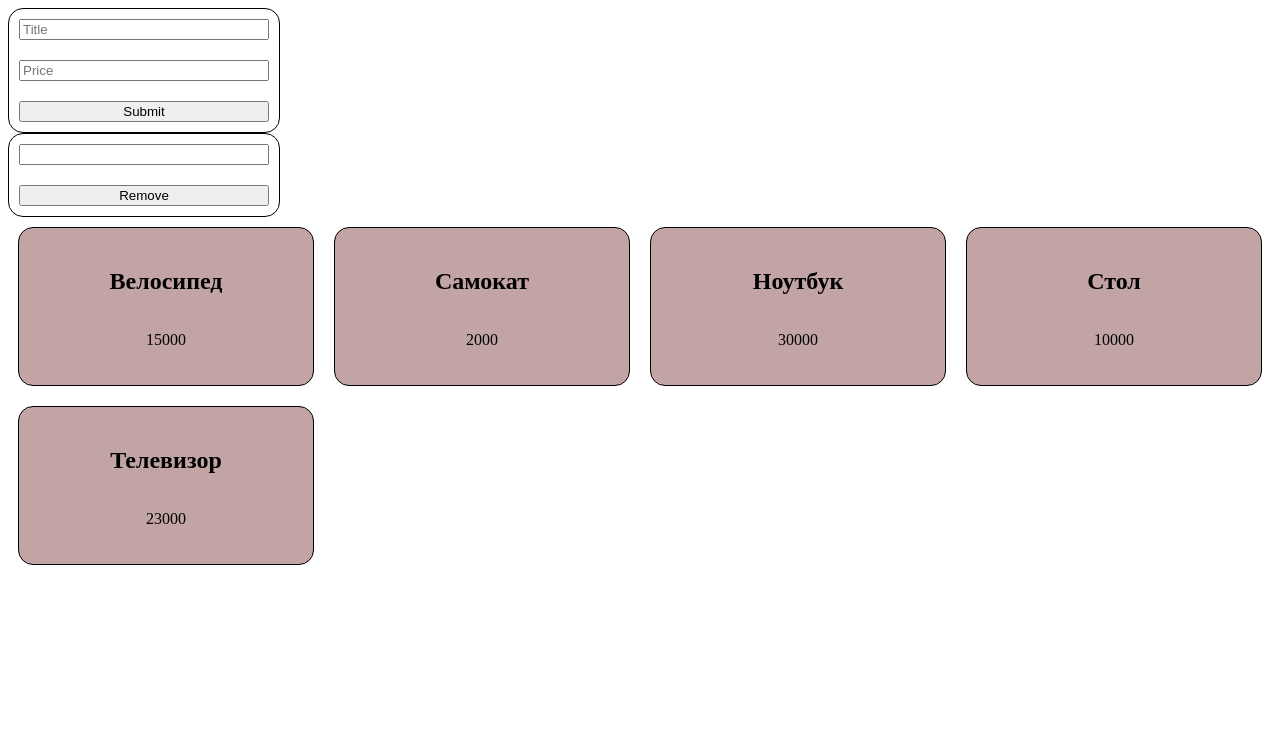
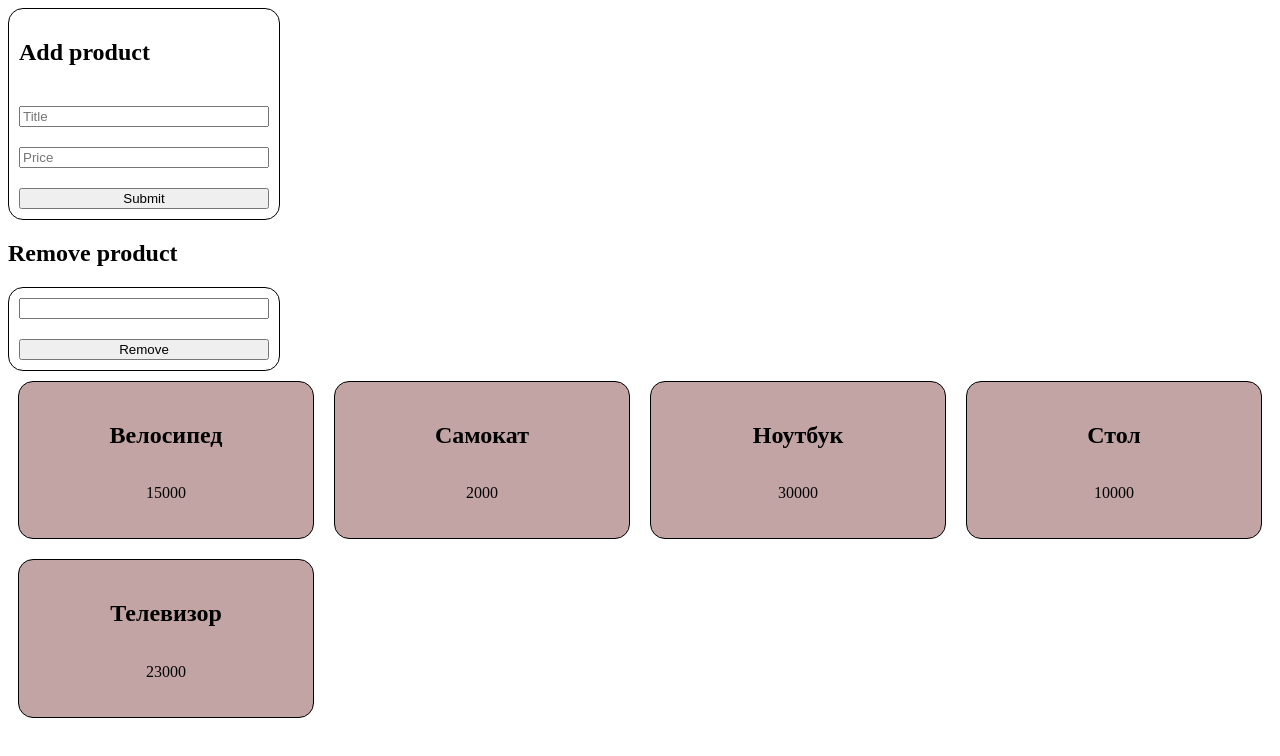
Before and after one commit to ElenaKas8/fe-proffi-path2, a plain HTML site: page Lesson_25.02_localStoraje/index.html in a window 1280 px wide. Drawn offline with Linux system fonts and the light colour scheme.

```diff
--- a/Lesson_25.02_localStoraje/index.html
+++ b/Lesson_25.02_localStoraje/index.html
@@ -9,12 +9,13 @@
 <body>
     <div class="forms">
         <form class="add_form">
+            <h2>Add product</h2>
             <input name="title" placeholder="Title" required/>
             <input name="price" placeholder="Price"required/>
             <input type="submit"/>
         </form>
-
-        <form action="#" class="remove_form">
+<h2>Remove product</h2>
+        <form class="remove_form">
             <input  name="id">
             <button type="submit" name="remove">Remove</button>
         </form>
--- a/Lesson_25.02_localStoraje/practica.js
+++ b/Lesson_25.02_localStoraje/practica.js
@@ -1,12 +1,14 @@
 //Practica
 
-let data = [
+let default_data =  [
     {id: 1, title: 'Велосипед', price: 15000},
     {id: 2, title: 'Самокат', price: 2000},
     {id: 3, title: 'Ноутбук', price: 30000},
     {id: 4, title: 'Стол', price: 10000},
     {id: 5, title: 'Телевизор', price: 23000},
 ]
+
+let data = JSON.parse(localStorage.getItem("product")) ?? default_data;
 
 let div_products = document.querySelector(".product_wrapper")
 
@@ -30,8 +32,8 @@ function addNewProduct(info){
 
 
 function render(array){
-
     div_products.innerHTML = ""
+    toLocalStorage(data)
 for (let elem of array) {
     let div_card = document.createElement("div")
     let h_title = document.createElement("h2")
@@ -67,5 +69,15 @@ let remove_btn = remove_form.querySelector("button")
 function removeProduct(info){
 
     data = data.filter(elem => elem.id != info.id)
+
     render(data)
 }
+
+
+//Сохранение данных в наш массив
+
+function toLocalStorage (obj){
+    localStorage.setItem("product",JSON.stringify(obj))
+}
+
+//реализовать чтение данных из LocalStorage в момент обновления страницы
--- a/lesson_30.01/script.js
+++ b/lesson_30.01/script.js
@@ -0,0 +1 @@
+//asinc-ассинхронный код
```
